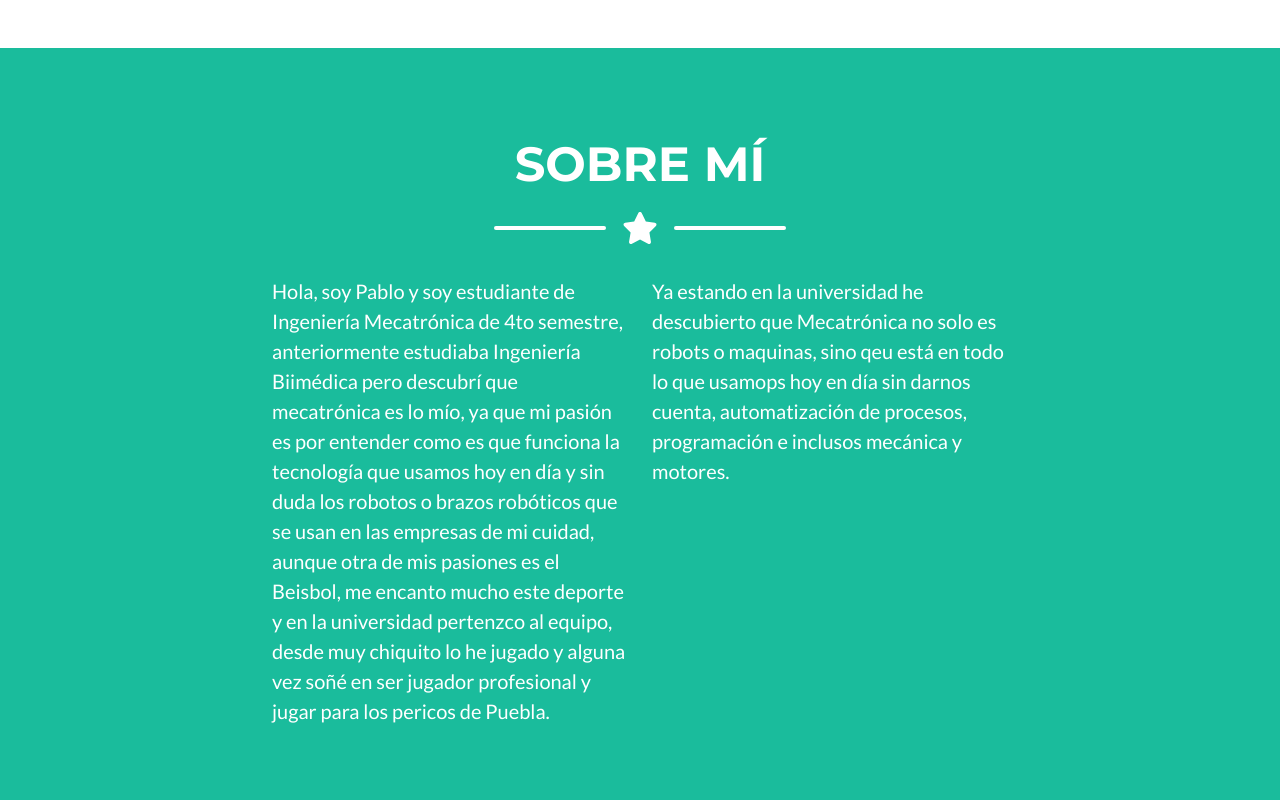
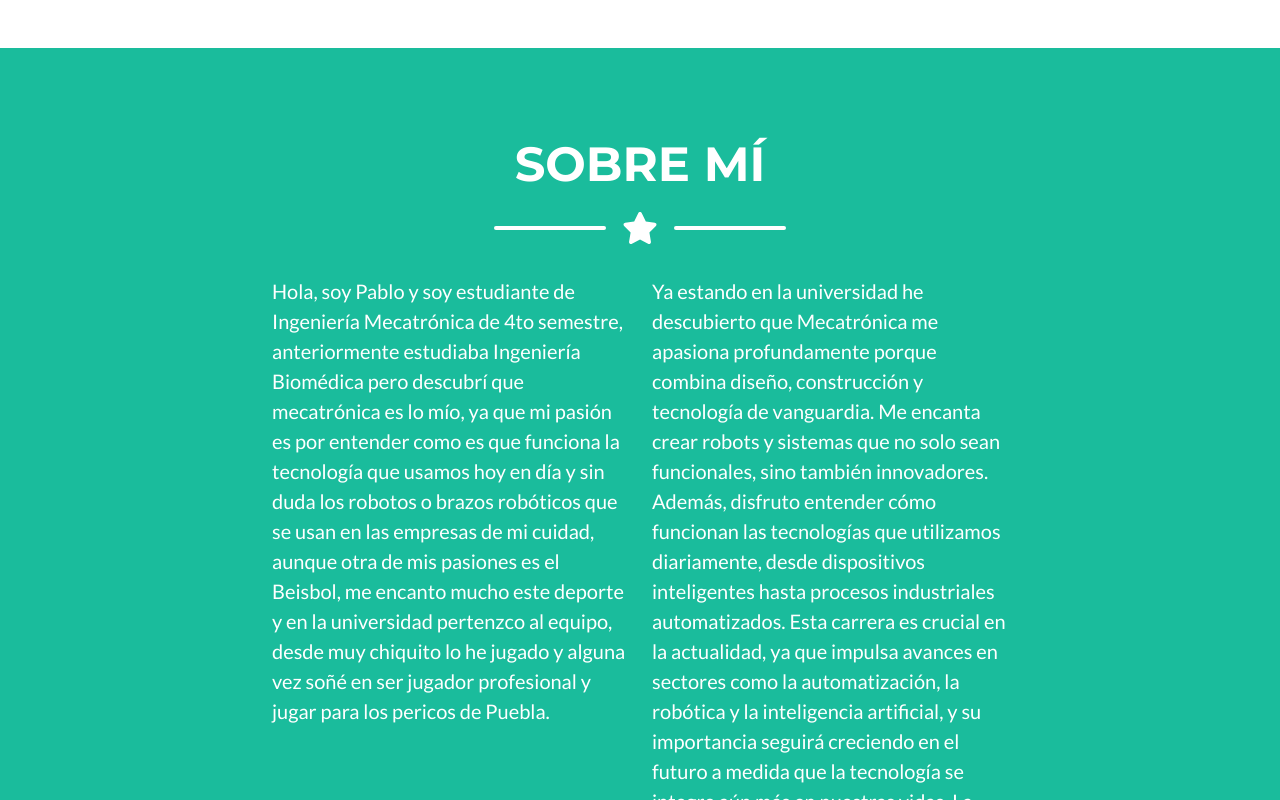
Before and after one commit to PabloEduardo-programa/Pagina_Introducci-n-a-la-Mecatr-nica, a plain HTML site: page index.html in a window 1280 px wide. Shown: the part 2000-2800 px from the top of the page. Drawn offline with nearby package versions, Linux system fonts and the light colour scheme.

Commit message:
correciones

```diff
--- a/index.html
+++ b/index.html
@@ -29,7 +29,7 @@
                     <ul class="navbar-nav ms-auto">
                         <li class="nav-item mx-0 mx-lg-1"><a class="nav-link py-3 px-0 px-lg-3 rounded" href="#portfolio">Reporte de Prácticas</a></li>
                         <li class="nav-item mx-0 mx-lg-1"><a class="nav-link py-3 px-0 px-lg-3 rounded" href="#about">Sobre mí</a></li>
-                        <li class="nav-item mx-0 mx-lg-1"><a class="nav-link py-3 px-0 px-lg-3 rounded" href="#contact">Proyectos en Introducción a la Mecatrónica</a></li>
+
                     </ul>
                 </div>
             </div>
@@ -169,8 +169,8 @@
                 </div>
                 <!-- About Section Content-->
                 <div class="row">
-                    <div class="col-lg-4 ms-auto"><p class="lead">Hola, soy Pablo y soy estudiante de Ingeniería Mecatrónica de 4to semestre, anteriormente estudiaba Ingeniería Biimédica pero descubrí que mecatrónica es lo mío, ya que mi pasión es por entender como es que funciona la tecnología que usamos hoy en día y sin duda los robotos o brazos robóticos que se usan en las empresas de mi cuidad, aunque otra de mis pasiones es el Beisbol, me encanto mucho este deporte y en la universidad pertenzco al equipo, desde muy chiquito lo he jugado y alguna vez soñé en ser jugador profesional y jugar para los pericos de Puebla.</p></div>
-                    <div class="col-lg-4 me-auto"><p class="lead">Ya estando en la universidad  he descubierto que Mecatrónica no solo es robots o maquinas, sino qeu está en todo lo que usamops hoy en día sin darnos cuenta, automatización de procesos, programación e inclusos mecánica y motores.</p></div>
+                    <div class="col-lg-4 ms-auto"><p class="lead">Hola, soy Pablo y soy estudiante de Ingeniería Mecatrónica de 4to semestre, anteriormente estudiaba Ingeniería Biomédica pero descubrí que mecatrónica es lo mío, ya que mi pasión es por entender como es que funciona la tecnología que usamos hoy en día y sin duda los robotos o brazos robóticos que se usan en las empresas de mi cuidad, aunque otra de mis pasiones es el Beisbol, me encanto mucho este deporte y en la universidad pertenzco al equipo, desde muy chiquito lo he jugado y alguna vez soñé en ser jugador profesional y jugar para los pericos de Puebla.</p></div>
+                    <div class="col-lg-4 me-auto"><p class="lead">Ya estando en la universidad  he descubierto que Mecatrónica me apasiona profundamente porque combina diseño, construcción y tecnología de vanguardia. Me encanta crear robots y sistemas que no solo sean funcionales, sino también innovadores. Además, disfruto entender cómo funcionan las tecnologías que utilizamos diariamente, desde dispositivos inteligentes hasta procesos industriales automatizados. Esta carrera es crucial en la actualidad, ya que impulsa avances en sectores como la automatización, la robótica y la inteligencia artificial, y su importancia seguirá creciendo en el futuro a medida que la tecnología se integre aún más en nuestras vidas. La mecatrónica representa la oportunidad de ser parte del cambio tecnológico y de diseñar soluciones para los desafíos del mañana.</p></div>
                 </div>
                 <!-- About Section Button-->
                 <div class="text-center mt-4">
```
